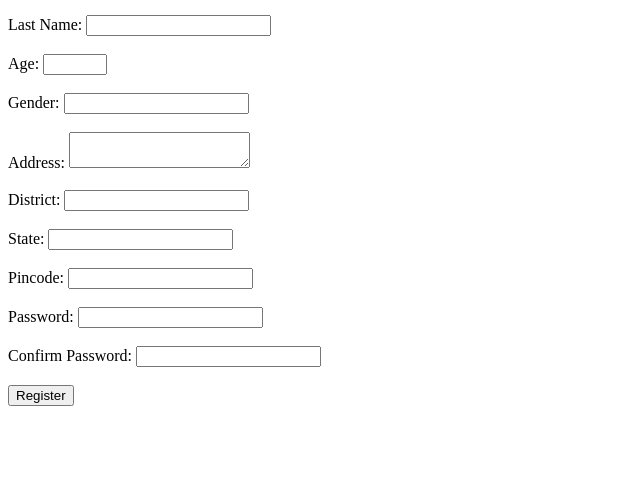
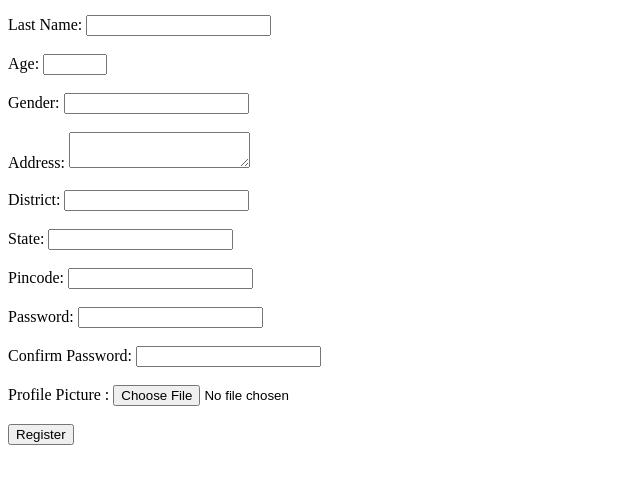
Before and after one commit to rahulll18/Node.js, a plain HTML site: page sqlForm/index.html in a window 1280 px wide. Shown: the part 104-588 px from the top of the page, without its empty margins (0-640 px from the left). Drawn offline with Linux system fonts and the light colour scheme.

Commit message:
Add and Update profile

```diff
--- a/sqlForm/index.html
+++ b/sqlForm/index.html
@@ -51,6 +51,10 @@
         <input type="password" id="confirm_password" name="confirm_password" required>
         <br><br>
 
+        <label for="myFile">Profile Picture :</label>
+        <input type="file" name="profilePic" id="myFile">
+        <br><br>
+
         <input type="submit" value="Register">
     </form>
 </body>
```
